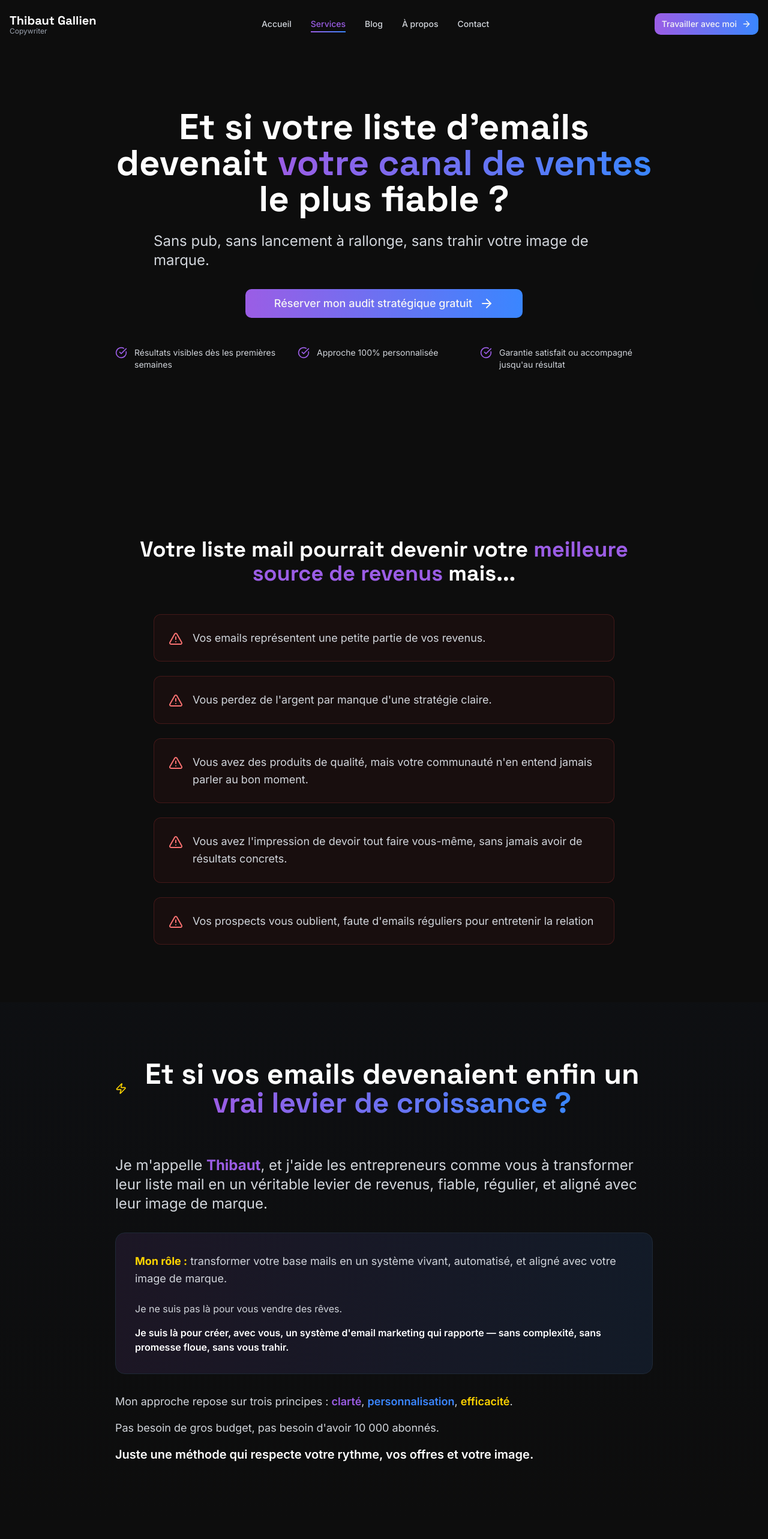
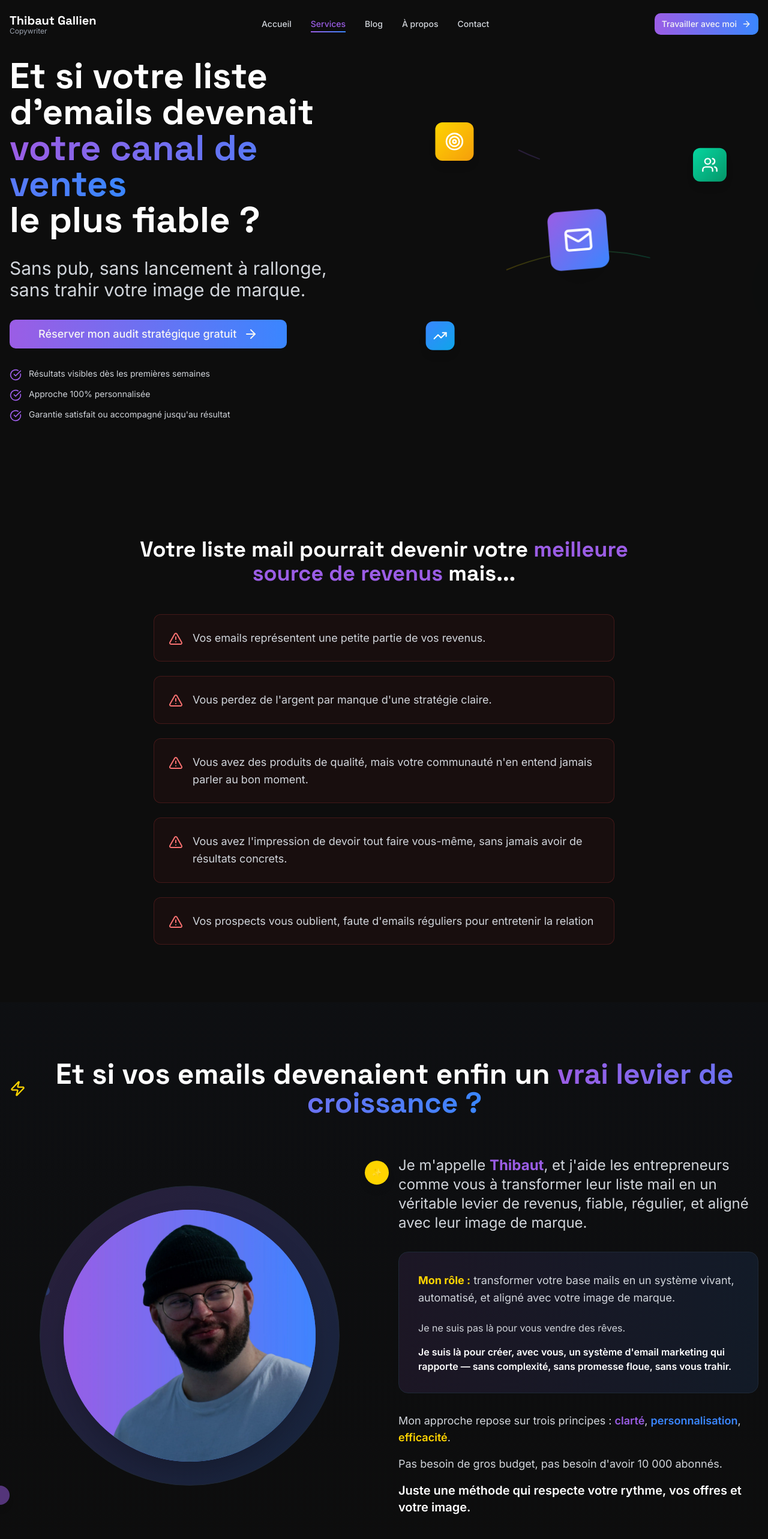
Before and after one commit to ThibautGallien/Copywriter-Portfolio, a Next.js app: page /services in a window 1280 px wide. Shown: the top 2566 px of the page at 60% size. Built offline with nearby package versions, Linux system fonts and the light colour scheme.

Commit message:
Home + Services à jour

```diff
--- a/components/sections/AboutPreview.tsx
+++ b/components/sections/AboutPreview.tsx
@@ -35,31 +35,41 @@ export default function AboutPreview() {
           <motion.div
             initial={{ opacity: 0, x: -30 }}
             whileInView={{ opacity: 1, x: 0 }}
-            transition={{ duration: 0.8 }}
+            transition={{ duration: 0.8, delay: 0.2 }}
             viewport={{ once: true }}
             className="relative"
           >
             <div className="relative">
-              <div className="w-full max-w-md mx-auto h-[400px] bg-gradient-to-br from-[#9B5DE5]/20 to-[#3A86FF]/20 rounded-3xl flex items-center justify-center border border-gray-800">
-                {/* Avatar placeholder */}
-                <div className="w-48 h-48 bg-gradient-to-br from-[#9B5DE5] to-[#3A86FF] rounded-full flex items-center justify-center">
-                  <span className="text-6xl font-bold text-white font-space-grotesk">
-                    T
-                  </span>
+              {/* Conteneur rond - plus grand que l'image pour contenir les animations */}
+              <div className="w-[500px] h-[500px] bg-gradient-to-br from-[#9B5DE5]/20 to-[#3A86FF]/20 rounded-full flex items-center justify-center border border-gray-800 relative overflow-hidden mx-auto">
+                {/* Avatar rond - plus petit que le conteneur */}
+                <div className="w-[420px] h-[420px] bg-gradient-to-br from-[#9B5DE5] to-[#3A86FF] rounded-full flex items-center justify-center shadow-2xl relative z-10">
+                  <img
+                    src="/profile-pic.webp"
+                    alt="Thibaut"
+                    className="w-full h-full object-cover rounded-full"
+                  />
+                </div>
+
+                {/* Animations qui restent dans le conteneur rond */}
+                <div className="absolute inset-0">
+                  {/* Floating elements repositionnés pour rester dans le cercle */}
+                  <div className="absolute top-1/4 left-1/4 w-6 h-6 bg-[#FFD400] rounded-full animate-bounce flex items-center justify-center">
+                    <span className="text-black font-bold text-xs">📧</span>
+                  </div>
+                  <div className="absolute bottom-1/3 right-1/4 w-5 h-5 bg-[#9B5DE5] rounded-full animate-pulse"></div>
+
+                  {/* Cercles décoratifs supplémentaires */}
+                  <div className="absolute top-1/3 right-1/6 w-4 h-4 bg-[#3A86FF]/50 rounded-full animate-pulse"></div>
+                  <div className="absolute bottom-1/2 left-1/3 w-3 h-3 bg-[#FFD400]/60 rounded-full animate-bounce"></div>
                 </div>
               </div>
 
-              {/* Floating elements with email theme */}
-              <div className="absolute -top-4 -right-4 w-8 h-8 bg-[#FFD400] rounded-full animate-bounce flex items-center justify-center">
-                <Mail className="w-4 h-4 text-black" />
+              {/* Éléments flottants externes (optionnels - en dehors du conteneur rond) */}
+              <div className="absolute -top-8 -right-8 w-10 h-10 bg-[#FFD400] rounded-full animate-bounce flex items-center justify-center shadow-lg">
+                <span className="text-black font-bold text-sm">✨</span>
               </div>
-              <div className="absolute -bottom-4 -left-4 w-6 h-6 bg-[#9B5DE5] rounded-full animate-pulse"></div>
-              <div className="absolute top-1/2 -left-8 text-[#FFD400] text-2xl animate-bounce">
-                📧
-              </div>
-              <div className="absolute bottom-1/4 -right-8 text-[#3A86FF] text-xl animate-pulse">
-                ⚙️
-              </div>
+              <div className="absolute -bottom-8 -left-8 w-8 h-8 bg-[#9B5DE5] rounded-full animate-pulse shadow-lg"></div>
             </div>
           </motion.div>
 
--- a/components/sections/HeroServicesSection.tsx
+++ b/components/sections/HeroServicesSection.tsx
@@ -1,7 +1,14 @@
 "use client";
 
 import { motion } from "framer-motion";
-import { ArrowRight, CheckCircle } from "lucide-react";
+import {
+  ArrowRight,
+  CheckCircle,
+  Mail,
+  TrendingUp,
+  Users,
+  Target,
+} from "lucide-react";
 import { Button } from "@/components/ui/button";
 import Link from "next/link";
 
@@ -21,13 +28,20 @@ export default function HeroServicesSection() {
       </div>
 
       <div className="container mx-auto px-4 py-20 relative z-10">
-        <div className="max-w-4xl mx-auto text-center">
+        <div className="grid lg:grid-cols-2 gap-12 items-center">
+          {/* Left Side - Content */}
+          <motion.div
+            initial={{ opacity: 0, x: -30 }}
+            animate={{ opacity: 1, x: 0 }}
+            transition={{ duration: 0.8, delay: 0.2 }}
+            className="space-y-8"
+          >
             {/* Main heading */}
             <motion.h1
               initial={{ opacity: 0, y: 30 }}
               animate={{ opacity: 1, y: 0 }}
               transition={{ duration: 0.8, delay: 0.2 }}
-            className="text-4xl md:text-6xl font-black font-space-grotesk mb-6 leading-tight"
+              className="text-4xl md:text-6xl font-black font-space-grotesk leading-tight"
             >
               Et si votre liste d'emails devenait{" "}
               <span className="bg-gradient-to-r from-[#9B5DE5] to-[#3A86FF] bg-clip-text text-transparent">
@@ -42,7 +56,7 @@ export default function HeroServicesSection() {
               initial={{ opacity: 0, y: 30 }}
               animate={{ opacity: 1, y: 0 }}
               transition={{ duration: 0.8, delay: 0.4 }}
-            className="text-xl md:text-2xl text-gray-300 mb-8 max-w-3xl mx-auto leading-relaxed text-left"
+              className="text-2xl md:text-3xl text-gray-300 leading-relaxed"
             >
               Sans pub, sans lancement à rallonge, sans trahir votre image de
               marque.
@@ -58,7 +72,7 @@ export default function HeroServicesSection() {
               <Button
                 asChild
                 size="lg"
-              className="bg-gradient-to-r from-[#9B5DE5] to-[#3A86FF] hover:opacity-90 transition-opacity text-base sm:text-lg px-6 sm:px-12 py-4 sm:py-6 w-full sm:w-auto"
+                className="bg-gradient-to-r from-[#9B5DE5] to-[#3A86FF] hover:opacity-90 transition-opacity text-base sm:text-lg px-6 sm:px-12 py-4 sm:py-6"
               >
                 <Link href="https://calendly.com/hello-thibautgallien/30min">
                   <span className="hidden sm:inline">
@@ -75,17 +89,148 @@ export default function HeroServicesSection() {
               initial={{ opacity: 0, y: 30 }}
               animate={{ opacity: 1, y: 0 }}
               transition={{ duration: 0.8, delay: 0.8 }}
-            className="grid md:grid-cols-3 gap-4 max-w-4xl mx-auto"
+              className="space-y-3"
             >
               {trustSignals.map((signal, index) => (
                 <div
                   key={index}
                   className="flex items-start gap-3 text-sm text-gray-300"
                 >
-                <CheckCircle className="w-5 h-5 text-[#9B5DE5] flex-shrink-0" />
-                <span className="text-left">{signal}</span>
+                  <CheckCircle className="w-5 h-5 text-[#9B5DE5] flex-shrink-0 mt-0.5" />
+                  <span>{signal}</span>
                 </div>
               ))}
+            </motion.div>
+          </motion.div>
+
+          {/* Right Side - Animation */}
+          <motion.div
+            initial={{ opacity: 0, x: 30 }}
+            animate={{ opacity: 1, x: 0 }}
+            transition={{ duration: 0.8, delay: 0.4 }}
+            className="relative"
+          >
+            <div className="relative w-full h-[500px] flex items-center justify-center">
+              {/* Central Email Icon */}
+              <motion.div
+                animate={{
+                  rotate: [0, 5, -5, 0],
+                  scale: [1, 1.05, 1, 1.02, 1],
+                }}
+                transition={{
+                  duration: 4,
+                  repeat: Infinity,
+                  ease: "easeInOut",
+                }}
+                className="w-24 h-24 bg-gradient-to-br from-[#9B5DE5] to-[#3A86FF] rounded-2xl flex items-center justify-center shadow-2xl z-10"
+              >
+                <Mail className="w-12 h-12 text-white" />
+              </motion.div>
+
+              {/* Floating Elements */}
+              <motion.div
+                animate={{
+                  x: [0, 20, 0, -10, 0],
+                  y: [0, -15, 0, 10, 0],
+                }}
+                transition={{
+                  duration: 6,
+                  repeat: Infinity,
+                  ease: "easeInOut",
+                }}
+                className="absolute top-16 left-12 w-16 h-16 bg-gradient-to-br from-[#FFD400] to-[#F59E0B] rounded-xl flex items-center justify-center shadow-lg"
+              >
+                <Target className="w-8 h-8 text-white" />
+              </motion.div>
+
+              <motion.div
+                animate={{
+                  x: [0, -25, 0, 15, 0],
+                  y: [0, 20, 0, -10, 0],
+                }}
+                transition={{
+                  duration: 5,
+                  repeat: Infinity,
+                  ease: "easeInOut",
+                  delay: 1,
+                }}
+                className="absolute top-20 right-8 w-14 h-14 bg-gradient-to-br from-[#06D6A0] to-[#059669] rounded-lg flex items-center justify-center shadow-lg"
+              >
+                <Users className="w-7 h-7 text-white" />
+              </motion.div>
+
+              <motion.div
+                animate={{
+                  x: [0, 15, 0, -20, 0],
+                  y: [0, -20, 0, 15, 0],
+                }}
+                transition={{
+                  duration: 7,
+                  repeat: Infinity,
+                  ease: "easeInOut",
+                  delay: 2,
+                }}
+                className="absolute bottom-20 left-16 w-12 h-12 bg-gradient-to-br from-[#3A86FF] to-[#0EA5E9] rounded-lg flex items-center justify-center shadow-lg"
+              >
+                <TrendingUp className="w-6 h-6 text-white" />
+              </motion.div>
+
+              {/* Connection Lines */}
+              <svg
+                className="absolute inset-0 w-full h-full opacity-20"
+                viewBox="0 0 400 500"
+              >
+                <motion.path
+                  d="M100 100 Q200 150 300 120"
+                  stroke="url(#gradient1)"
+                  strokeWidth="2"
+                  fill="none"
+                  initial={{ pathLength: 0 }}
+                  animate={{ pathLength: 1 }}
+                  transition={{
+                    duration: 3,
+                    repeat: Infinity,
+                    ease: "easeInOut",
+                  }}
+                />
+                <motion.path
+                  d="M80 300 Q200 250 320 280"
+                  stroke="url(#gradient2)"
+                  strokeWidth="2"
+                  fill="none"
+                  initial={{ pathLength: 0 }}
+                  animate={{ pathLength: 1 }}
+                  transition={{
+                    duration: 3,
+                    repeat: Infinity,
+                    ease: "easeInOut",
+                    delay: 1,
+                  }}
+                />
+                <defs>
+                  <linearGradient
+                    id="gradient1"
+                    x1="0%"
+                    y1="0%"
+                    x2="100%"
+                    y2="0%"
+                  >
+                    <stop offset="0%" stopColor="#9B5DE5" />
+                    <stop offset="100%" stopColor="#3A86FF" />
+                  </linearGradient>
+                  <linearGradient
+                    id="gradient2"
+                    x1="0%"
+                    y1="0%"
+                    x2="100%"
+                    y2="0%"
+                  >
+                    <stop offset="0%" stopColor="#FFD400" />
+                    <stop offset="100%" stopColor="#06D6A0" />
+                  </linearGradient>
+                </defs>
+              </svg>
+            </div>
           </motion.div>
         </div>
       </div>
--- a/components/sections/SolutionIntroSection.tsx
+++ b/components/sections/SolutionIntroSection.tsx
@@ -12,7 +12,7 @@ export default function SolutionIntroSection() {
           whileInView={{ opacity: 1, y: 0 }}
           transition={{ duration: 0.8 }}
           viewport={{ once: true }}
-          className="max-w-4xl mx-auto text-center mb-16"
+          className="text-center mb-16"
         >
           <div className="flex items-center justify-center gap-2 mb-6">
             <Zap className="w-8 h-8 text-[#FFD400]" />
@@ -25,29 +25,73 @@ export default function SolutionIntroSection() {
           </div>
         </motion.div>
 
+        <div className="grid lg:grid-cols-2 gap-12 items-center">
+          {/* Left Side - Avatar & Visual */}
           <motion.div
-          initial={{ opacity: 0, y: 30 }}
-          whileInView={{ opacity: 1, y: 0 }}
+            initial={{ opacity: 0, x: -30 }}
+            whileInView={{ opacity: 1, x: 0 }}
             transition={{ duration: 0.8, delay: 0.2 }}
             viewport={{ once: true }}
-          className="max-w-4xl mx-auto space-y-8"
+            className="relative"
           >
-          <p className="text-xl md:text-2xl text-gray-300 leading-relaxed text-left">
+            <div className="relative">
+              {/* Conteneur rond - plus grand que l'image pour contenir les animations */}
+              <div className="w-[500px] h-[500px] bg-gradient-to-br from-[#9B5DE5]/20 to-[#3A86FF]/20 rounded-full flex items-center justify-center border border-gray-800 relative overflow-hidden mx-auto">
+                {/* Avatar rond - plus petit que le conteneur */}
+                <div className="w-[420px] h-[420px] bg-gradient-to-br from-[#9B5DE5] to-[#3A86FF] rounded-full flex items-center justify-center shadow-2xl relative z-10">
+                  <img
+                    src="/profile-pic.webp"
+                    alt="Thibaut"
+                    className="w-full h-full object-cover rounded-full"
+                  />
+                </div>
+
+                {/* Animations qui restent dans le conteneur rond */}
+                <div className="absolute inset-0">
+                  {/* Floating elements repositionnés pour rester dans le cercle */}
+                  <div className="absolute top-1/4 left-1/4 w-6 h-6 bg-[#FFD400] rounded-full animate-bounce flex items-center justify-center">
+                    <span className="text-black font-bold text-xs">📧</span>
+                  </div>
+                  <div className="absolute bottom-1/3 right-1/4 w-5 h-5 bg-[#9B5DE5] rounded-full animate-pulse"></div>
+
+                  {/* Cercles décoratifs supplémentaires */}
+                  <div className="absolute top-1/3 right-1/6 w-4 h-4 bg-[#3A86FF]/50 rounded-full animate-pulse"></div>
+                  <div className="absolute bottom-1/2 left-1/3 w-3 h-3 bg-[#FFD400]/60 rounded-full animate-bounce"></div>
+                </div>
+              </div>
+
+              {/* Éléments flottants externes (optionnels - en dehors du conteneur rond) */}
+              <div className="absolute -top-8 -right-8 w-10 h-10 bg-[#FFD400] rounded-full animate-bounce flex items-center justify-center shadow-lg">
+                <span className="text-black font-bold text-sm">✨</span>
+              </div>
+              <div className="absolute -bottom-8 -left-8 w-8 h-8 bg-[#9B5DE5] rounded-full animate-pulse shadow-lg"></div>
+            </div>
+          </motion.div>
+
+          {/* Right Side - Content */}
+          <motion.div
+            initial={{ opacity: 0, x: 30 }}
+            whileInView={{ opacity: 1, x: 0 }}
+            transition={{ duration: 0.8, delay: 0.4 }}
+            viewport={{ once: true }}
+            className="space-y-8"
+          >
+            <p className="text-xl md:text-2xl text-gray-300 leading-relaxed">
               Je m'appelle{" "}
-            <span className="font-bold text-[#9B5DE5]">Thibaut</span>, et j'aide
-            les entrepreneurs comme vous à transformer leur liste mail en un
-            véritable levier de revenus, fiable, régulier, et aligné avec leur
-            image de marque.
+              <span className="font-bold text-[#9B5DE5]">Thibaut</span>, et
+              j'aide les entrepreneurs comme vous à transformer leur liste mail
+              en un véritable levier de revenus, fiable, régulier, et aligné
+              avec leur image de marque.
             </p>
 
-          <div className="bg-gradient-to-r from-[#9B5DE5]/10 to-[#3A86FF]/10 rounded-2xl p-8 border border-gray-800 max-w-4xl mx-auto">
-            <p className="text-lg text-gray-300 leading-relaxed mb-6 text-left">
+            <div className="bg-gradient-to-r from-[#9B5DE5]/10 to-[#3A86FF]/10 rounded-2xl p-8 border border-gray-800">
+              <p className="text-lg text-gray-300 leading-relaxed mb-6">
                 <span className="font-bold text-[#FFD400]">Mon rôle :</span>{" "}
-              transformer votre base mails en un système vivant, automatisé, et
-              aligné avec votre image de marque.
+                transformer votre base mails en un système vivant, automatisé,
+                et aligné avec votre image de marque.
               </p>
 
-            <div className="space-y-4 text-gray-300 text-left">
+              <div className="space-y-4 text-gray-300">
                 <p>Je ne suis pas là pour vous vendre des rêves.</p>
                 <p className="font-semibold text-white">
                   Je suis là pour créer, avec vous, un système d'email marketing
@@ -57,14 +101,15 @@ export default function SolutionIntroSection() {
               </div>
             </div>
 
-          <div className="text-left">
+            <div>
               <p className="text-lg text-gray-300 mb-4">
                 Mon approche repose sur trois principes :{" "}
                 <span className="text-[#9B5DE5] font-semibold">clarté</span>,{" "}
                 <span className="text-[#3A86FF] font-semibold">
                   personnalisation
                 </span>
-              , <span className="text-[#FFD400] font-semibold">efficacité</span>
+                ,{" "}
+                <span className="text-[#FFD400] font-semibold">efficacité</span>
                 .
               </p>
               <p className="text-lg text-gray-300">
@@ -77,6 +122,7 @@ export default function SolutionIntroSection() {
             </div>
           </motion.div>
         </div>
+      </div>
     </section>
   );
 }
```
Also changed, not shown: public/profile-pic.jpg (added), public/profile-pic.webp (added). Lines whose indentation alone changed are shown as unchanged.
